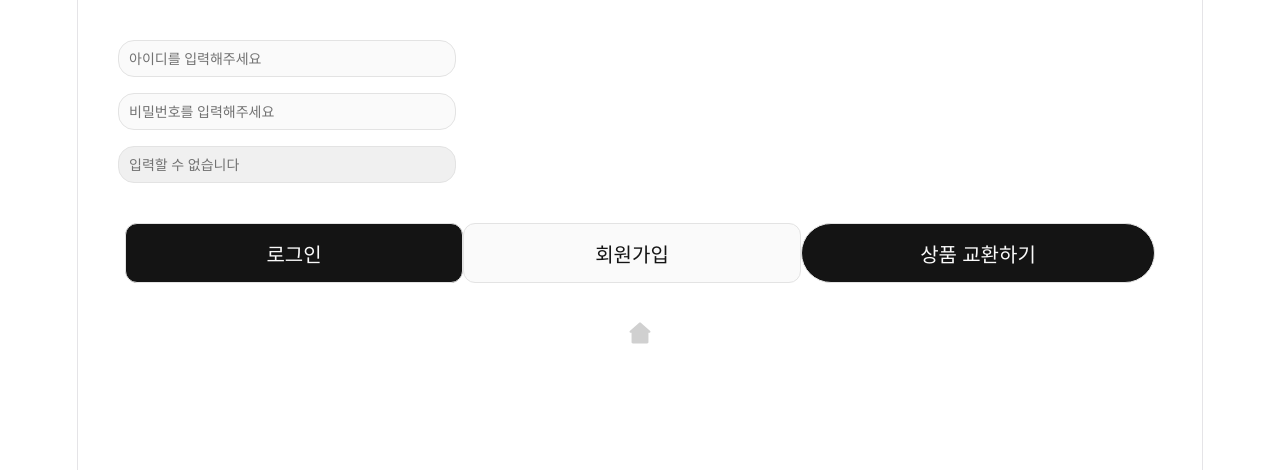
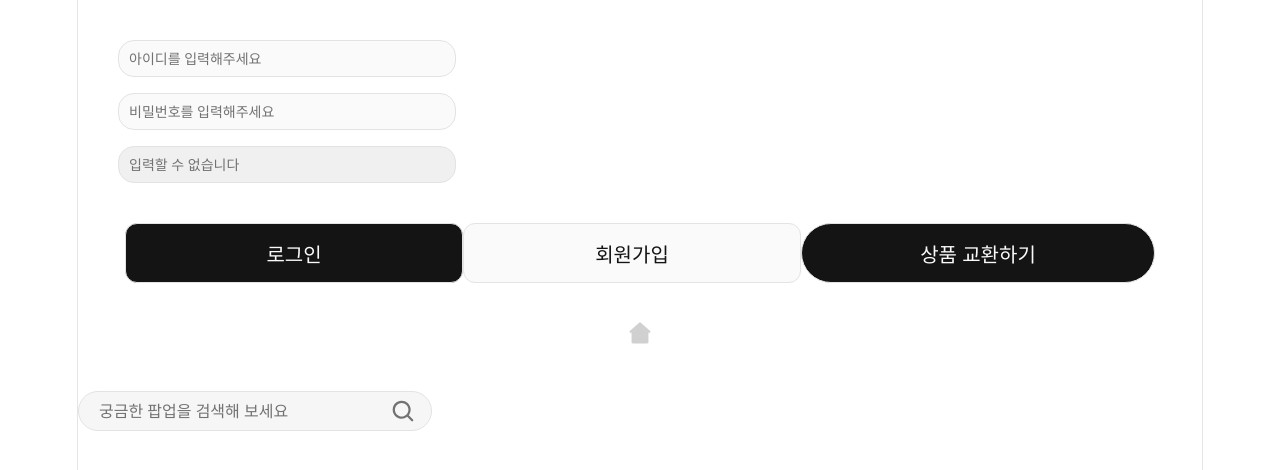
Before and after one commit to line4thon-team22/pickit-frontend, a React (Vite) app: page / in a window 1280 px wide. Shown: the top 470 px of the page. Built offline with nearby package versions, Linux system fonts and the light colour scheme.

Commit message:
:sparkles: Feat: 검색창 ui 구현

```diff
--- /dev/null
+++ b/src/components/input/SearchBar.jsx
@@ -0,0 +1,71 @@
+import styled from "styled-components";
+import searchIcon from "../../assets/images/icon/search.svg";
+
+export default function SearchBar({ ...props }) {
+  return (
+    <Container
+      $width={props.$width}
+      $height={props.$height}
+      $borderRadius={props.$borderRadius}
+    >
+      <Input type="search" placeholder="검색어를 입력해주세요" {...props} />
+      <SearchButton type="button" aria-label="검색">
+        <Icon src={searchIcon} alt="" />
+      </SearchButton>
+    </Container>
+  );
+}
+
+const Container = styled.div`
+  width: ${({ $width }) => $width || 354}px;
+  height: ${({ $height }) => $height || 40}px;
+  border: 1px solid #e3e3e3;
+  border-radius: 10000px;
+  background-color: #f6f6f6;
+
+  display: flex;
+  align-items: center;
+  box-sizing: border-box;
+`;
+
+const Input = styled.input`
+  flex: 1;
+  min-width: 0;
+  height: 100%;
+  border: none;
+  outline: none;
+  background: transparent;
+
+  padding: 0 20px;
+  font-family: inherit;
+  font-size: ${({ $fontSize }) => $fontSize || 16}px;
+  font-weight: 500;
+  color: #141414;
+
+  &::placeholder {
+    color: #727272;
+  }
+
+  &::-webkit-search-cancel-button {
+    display: none;
+  }
+`;
+
+const SearchButton = styled.button`
+  width: 40px;
+  height: 100%;
+  border: none;
+  background: transparent;
+  padding: 0;
+  margin-right: 8px;
+
+  display: flex;
+  justify-content: center;
+  align-items: center;
+  cursor: pointer;
+`;
+
+const Icon = styled.img`
+  width: 24px;
+  height: 24px;
+`;
--- a/src/pages/test/TestPage.jsx
+++ b/src/pages/test/TestPage.jsx
@@ -4,6 +4,7 @@ import ToggleIconButton from "../../components/button/ToggleIconButton";
 import homeGray from "../../assets/images/icon/home-gray.svg";
 import homePink from "../../assets/images/icon/home-pink.svg";
 import CommonInput from "../../components/input/CommonInput";
+import SearchBar from "../../components/input/SearchBar";
 
 function TestPage() {
   return (
@@ -39,6 +40,10 @@ function TestPage() {
           $iconSize={28}
         />
       </div>
+
+      <div style={{ padding: "8px 0" }}>
+        <SearchBar placeholder="궁금한 팝업을 검색해 보세요" />
+      </div>
     </div>
   );
 }
```
Also changed, not shown: src/assets/images/icon/search.svg (added).
